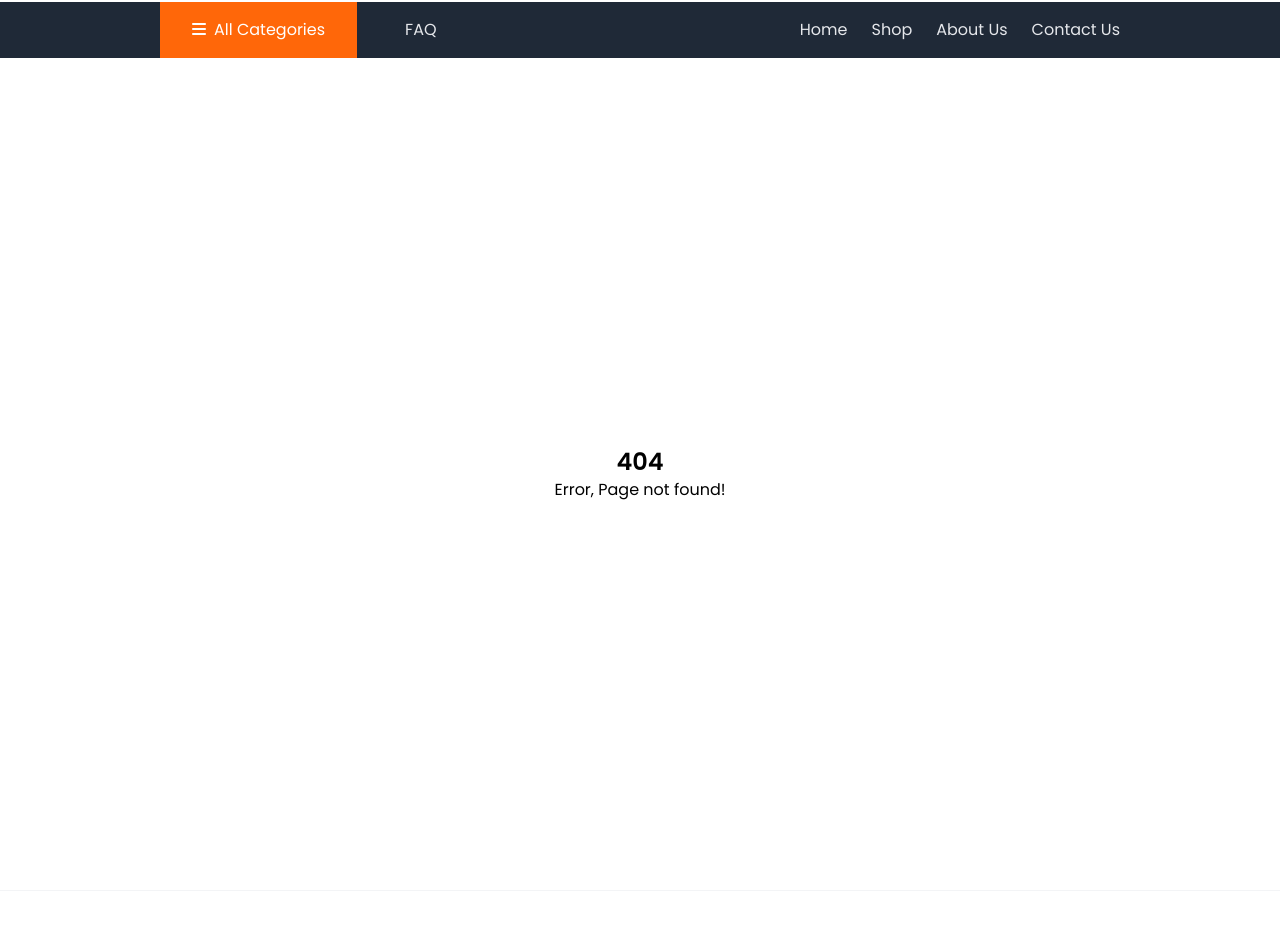
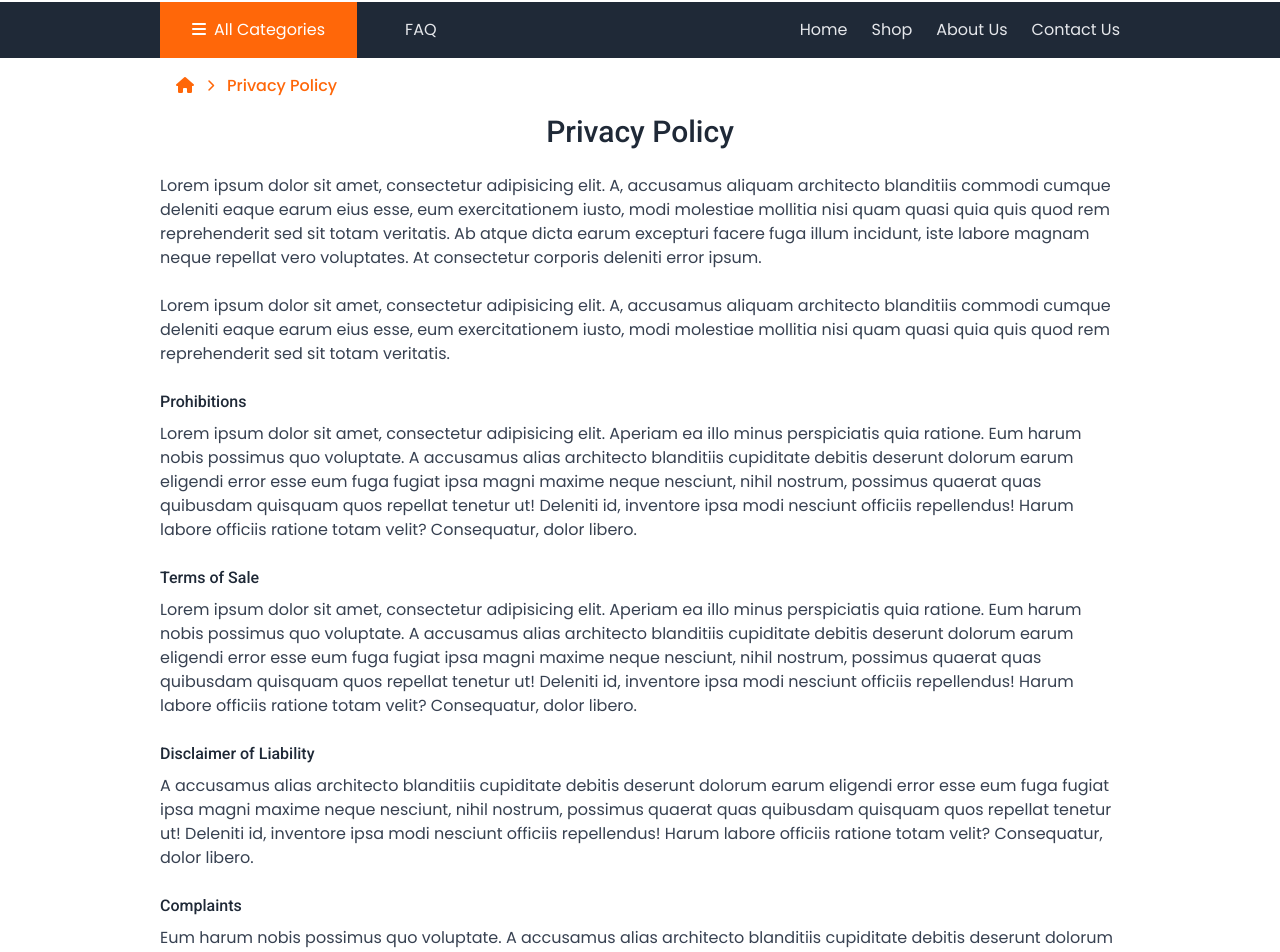
Before and after one commit to samsiteweb/bitshub-frontend, a React (Create React App) app: page /privacy-policy in a window 1280 px wide. Shown: the part 125-1077 px from the top of the page. Built offline with nearby package versions, Linux system fonts and the light colour scheme.

Commit message:
privacy policy screen

```diff
--- a/src/App.js
+++ b/src/App.js
@@ -31,6 +31,7 @@ import Payment from "./screens/Payment";
 import PaymentMethod from "./screens/PaymentMethod";
 import OrderDetails from "./screens/OrderDetails";
 import PrivateRoute from "./components/PrivateRoute";
+import PrivacyPolicy from "./screens/PrivacyPolicy";
 import FAQ from "./screens/FAQ";
 
 function App() {
@@ -51,6 +52,7 @@ function App() {
         <Route path="/payment" element={<PaymentMethod />} />
         <Route path="/place-order" element={<Payment />} />
         <Route path="/order/:_id" element={<OrderDetails />} />
+        <Route path="/privacy-policy" element={<PrivacyPolicy />} />
         <Route path="/FAQ" element={<FAQ />} />
 
         <Route element={<PrivateRoute />}>
--- a/src/components/Footer.js
+++ b/src/components/Footer.js
@@ -47,7 +47,7 @@ const Footer = () => {
                   <a href="" className="text-base text-gray-500 hover:text-gray-900 block">
                     Terms and condition
                   </a>
-                  <a href="" className="text-base text-gray-500 hover:text-gray-900 block">
+                  <a href="/privacy-policy" className="text-base text-gray-500 hover:text-gray-900 block">
                     Privacy Policy
                   </a>
                   <a href="/FAQ" className="text-base text-gray-500 hover:text-gray-900 block">
--- /dev/null
+++ b/src/screens/PrivacyPolicy.js
@@ -0,0 +1,34 @@
+import React from "react";
+
+import Breadcrumbs from "../components/Breadcrumbs";
+
+
+const PrivacyPolicy = () => {
+    return (
+        <div className="row justify-content-center">
+        <div className=" container w-full md:w-[90%] items-center">
+            <div>
+<Breadcrumbs page="Privacy Policy" />
+</div>
+      <h1 className="text-3xl text-gray-800 capitalize font-medium text-center">Privacy Policy</h1>
+      <p className="flex text-left text-base py-6 text-gray-700"> Lorem ipsum dolor sit amet, consectetur adipisicing elit. A, accusamus aliquam architecto blanditiis commodi cumque deleniti eaque earum eius esse, eum exercitationem iusto, modi molestiae mollitia nisi quam quasi quia quis quod rem reprehenderit sed sit totam veritatis. Ab atque dicta earum excepturi facere fuga illum incidunt, iste labore magnam neque repellat vero voluptates. At consectetur corporis deleniti error ipsum.</p>
+       <p className="flex text-left text-base mb-4 text-gray-700">Lorem ipsum dolor sit amet, consectetur adipisicing elit. A, accusamus aliquam architecto blanditiis commodi cumque deleniti eaque earum eius esse, eum exercitationem iusto, modi molestiae mollitia nisi quam quasi quia quis quod rem reprehenderit sed sit totam veritatis. </p>
+
+    <h3 className="text-md font-medium py-2 text-gray-800">Prohibitions</h3>
+    <p className="flex text-left text-base mb-4 text-gray-700 ">Lorem ipsum dolor sit amet, consectetur adipisicing elit. Aperiam ea illo minus perspiciatis quia ratione. Eum harum nobis possimus quo voluptate. A accusamus alias architecto blanditiis cupiditate debitis deserunt dolorum earum eligendi error esse eum fuga fugiat ipsa magni maxime neque nesciunt, nihil nostrum, possimus quaerat quas quibusdam quisquam quos repellat tenetur ut! Deleniti id, inventore ipsa modi nesciunt officiis repellendus! Harum labore officiis ratione totam velit? Consequatur, dolor libero.</p>
+
+    <h3 className="text-md font-medium py-2 text-gray-800">Terms of Sale</h3>
+    <p className="flex text-left text-base mb-4 text-gray-700">Lorem ipsum dolor sit amet, consectetur adipisicing elit. Aperiam ea illo minus perspiciatis quia ratione. Eum harum nobis possimus quo voluptate. A accusamus alias architecto blanditiis cupiditate debitis deserunt dolorum earum eligendi error esse eum fuga fugiat ipsa magni maxime neque nesciunt, nihil nostrum, possimus quaerat quas quibusdam quisquam quos repellat tenetur ut! Deleniti id, inventore ipsa modi nesciunt officiis repellendus! Harum labore officiis ratione totam velit? Consequatur, dolor libero.</p>
+
+    <h3 className="text-md font-medium py-2 text-gray-800">Disclaimer of Liability</h3>
+    <p className="flex text-left text-base mb-4 text-gray-700">A accusamus alias architecto blanditiis cupiditate debitis deserunt dolorum earum eligendi error esse eum fuga fugiat ipsa magni maxime neque nesciunt, nihil nostrum, possimus quaerat quas quibusdam quisquam quos repellat tenetur ut! Deleniti id, inventore ipsa modi nesciunt officiis repellendus! Harum labore officiis ratione totam velit? Consequatur, dolor libero.</p>
+
+    <h3 className="text-md font-medium py-2 text-gray-800">Complaints</h3>
+    <p className="flex text-left text-base mb-4 text-gray-700">Eum harum nobis possimus quo voluptate. A accusamus alias architecto blanditiis cupiditate debitis deserunt dolorum earum eligendi error esse eum fuga fugiat ipsa magni maxime neque nesciunt.</p>
+        </div>
+
+     </div>
+    )
+}
+
+export default PrivacyPolicy;
```
